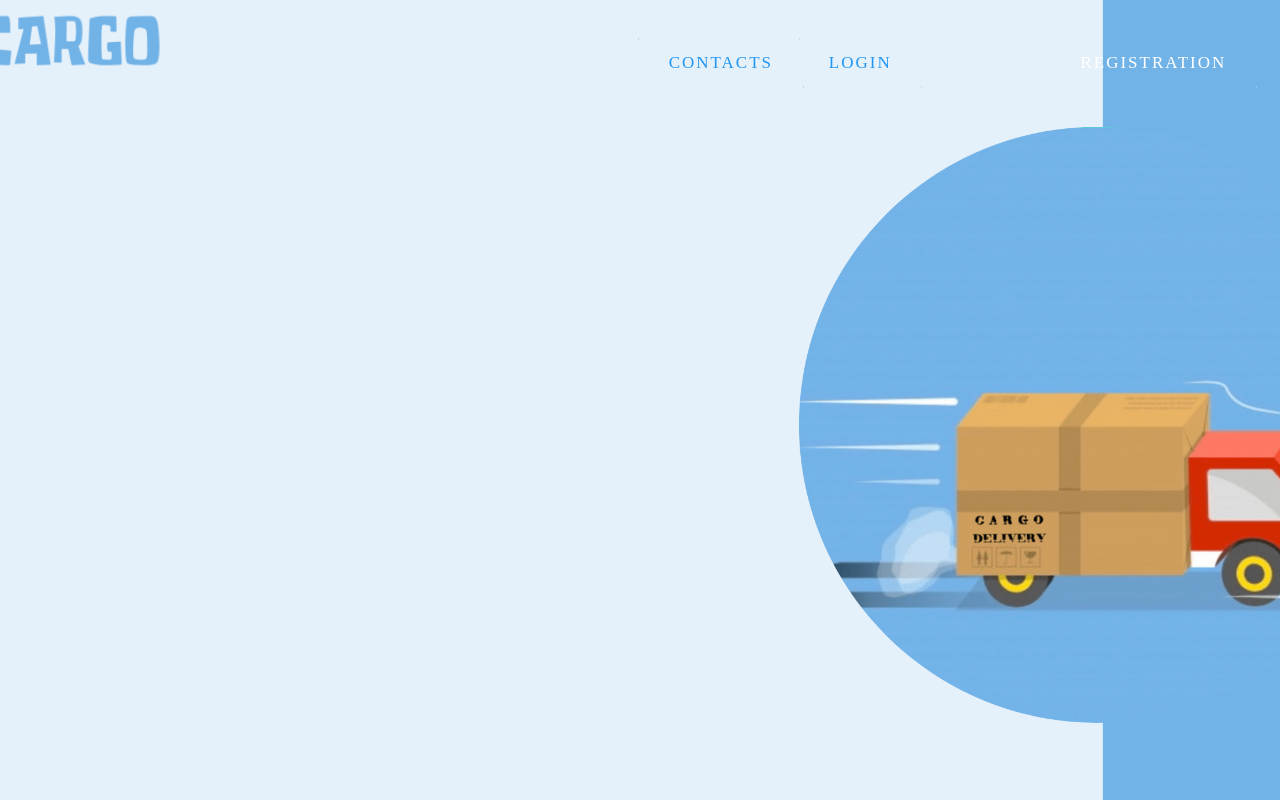
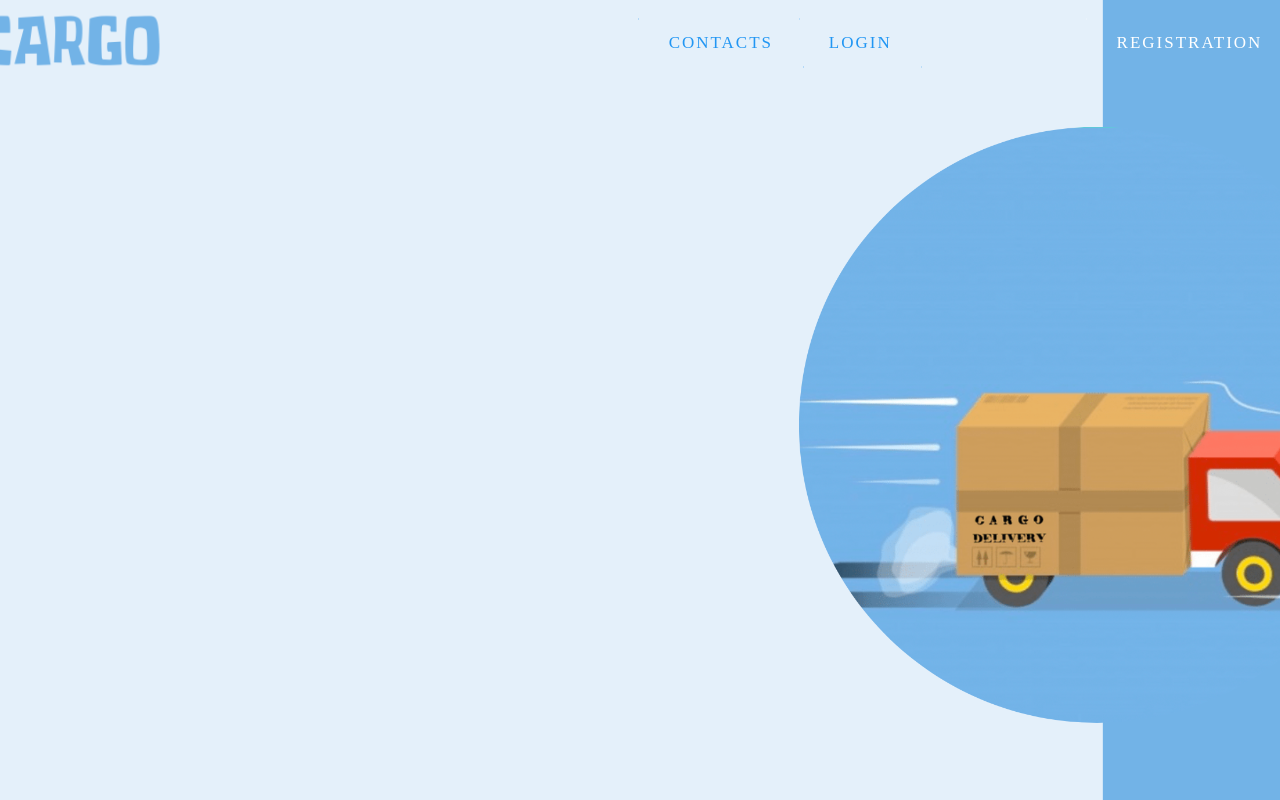
Before and after one commit to OlegTselishchev/cargo-front, an Angular app: page /box in a window 1280 px wide. Built offline with nearby package versions, Linux system fonts and the light colour scheme.

Commit message:
fixed problems buttons

```diff
--- a/src/app/header/header.component.css
+++ b/src/app/header/header.component.css
@@ -23,7 +23,7 @@ body{
 
 .button{
   left: 19%;
-  bottom: -10px;
+  bottom: 10px;
   transform: translate(10%, -20%);
   position: relative;
   display: -webkit-inline-flex;
@@ -106,8 +106,8 @@ body{
 }
 
 .buttonWhite{
-  left: 29%;
-  bottom: -10px;
+  left: 32%;
+  bottom: 10px;
   transform: translate(10%, -20%);
   position: relative;
   display: -webkit-inline-flex;
```
